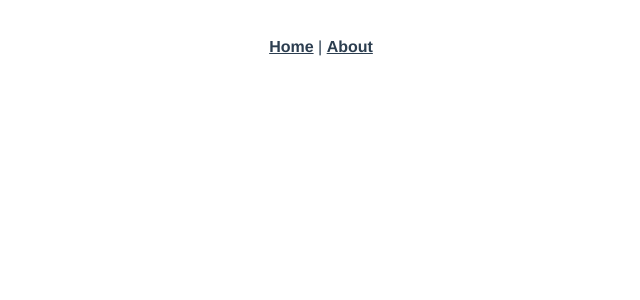
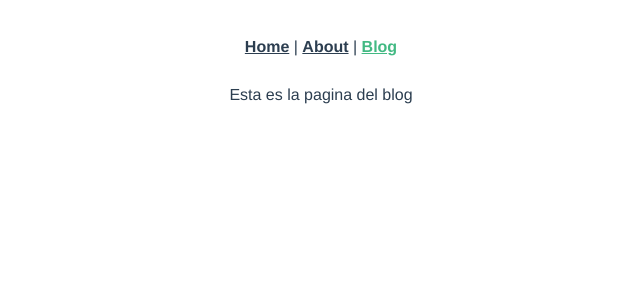
Before and after one commit to joselsvp/router-practica, a Vue app: page /blog in a window 1280 px wide. Before the commit this address had no page. Shown: the top 300 px of the page, without its empty margins (319-959 px from the left). Built offline with nearby package versions, Linux system fonts and the light colour scheme.

Commit message:
add new route blog

```diff
--- a/src/App.vue
+++ b/src/App.vue
@@ -1,7 +1,8 @@
 <template>
   <nav>
     <router-link to="/">Home</router-link> |
-    <router-link to="/about">About</router-link>
+    <router-link to="/about">About</router-link> |
+    <router-link to="/blog">Blog</router-link>
   </nav>
   <router-view/>
 </template>
--- a/src/router/index.js
+++ b/src/router/index.js
@@ -14,6 +14,11 @@ const routes = [
     // this generates a separate chunk (about.[hash].js) for this route
     // which is lazy-loaded when the route is visited.
     component: () => import(/* webpackChunkName: "about" */ '../views/AboutView.vue')
+  },
+  {
+    path: '/blog',
+    name: 'blog',
+    component: () => import('../views/Blog')
   }
 ]
 
--- a/src/views/AboutView.vue
+++ b/src/views/AboutView.vue
@@ -1,5 +1,5 @@
 <template>
   <div class="about">
-    <h1>This is an about page</h1>
+    <h1>Este es la página de acerca de nosotros</h1>
   </div>
 </template>
--- /dev/null
+++ b/src/views/Blog.vue
@@ -0,0 +1,13 @@
+<template>
+  Esta es la pagina del blog
+</template>
+
+<script>
+export default {
+
+}
+</script>
+
+<style>
+
+</style>
```
